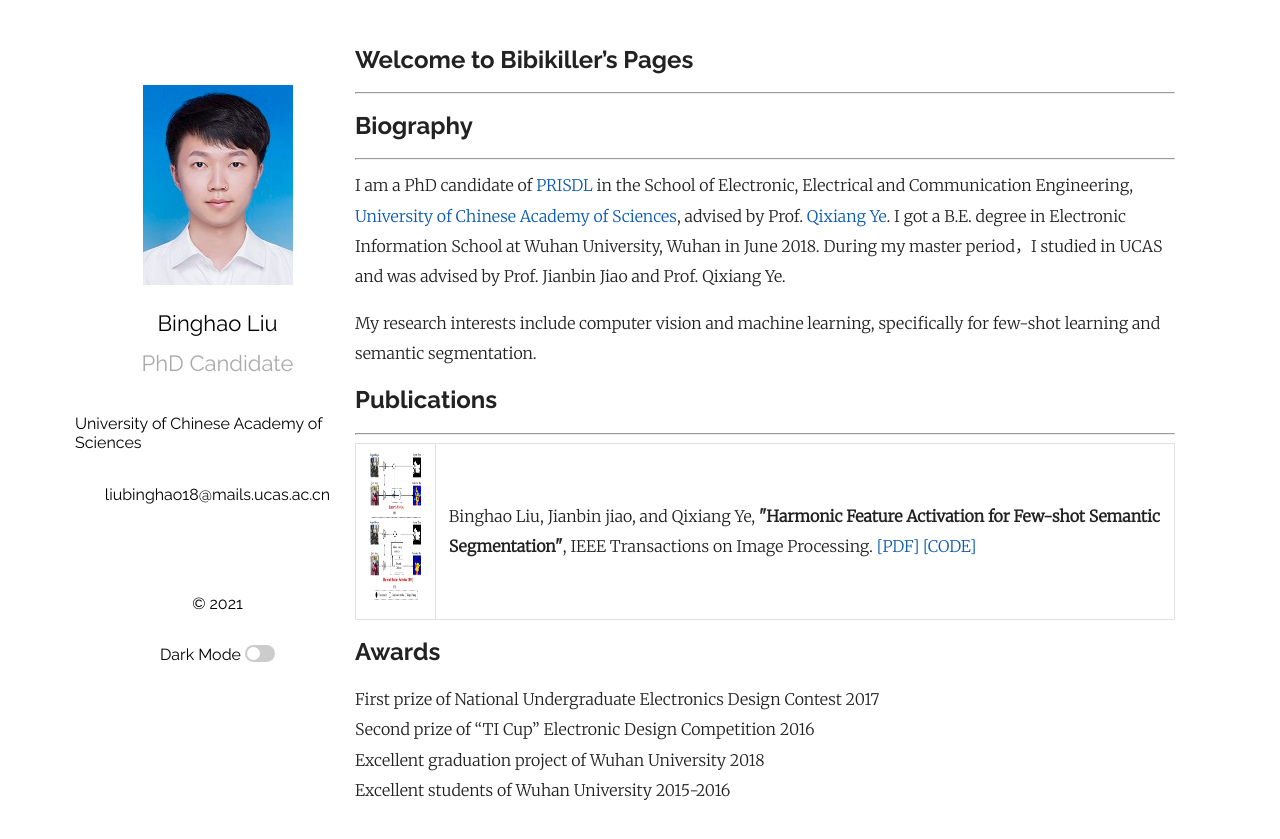
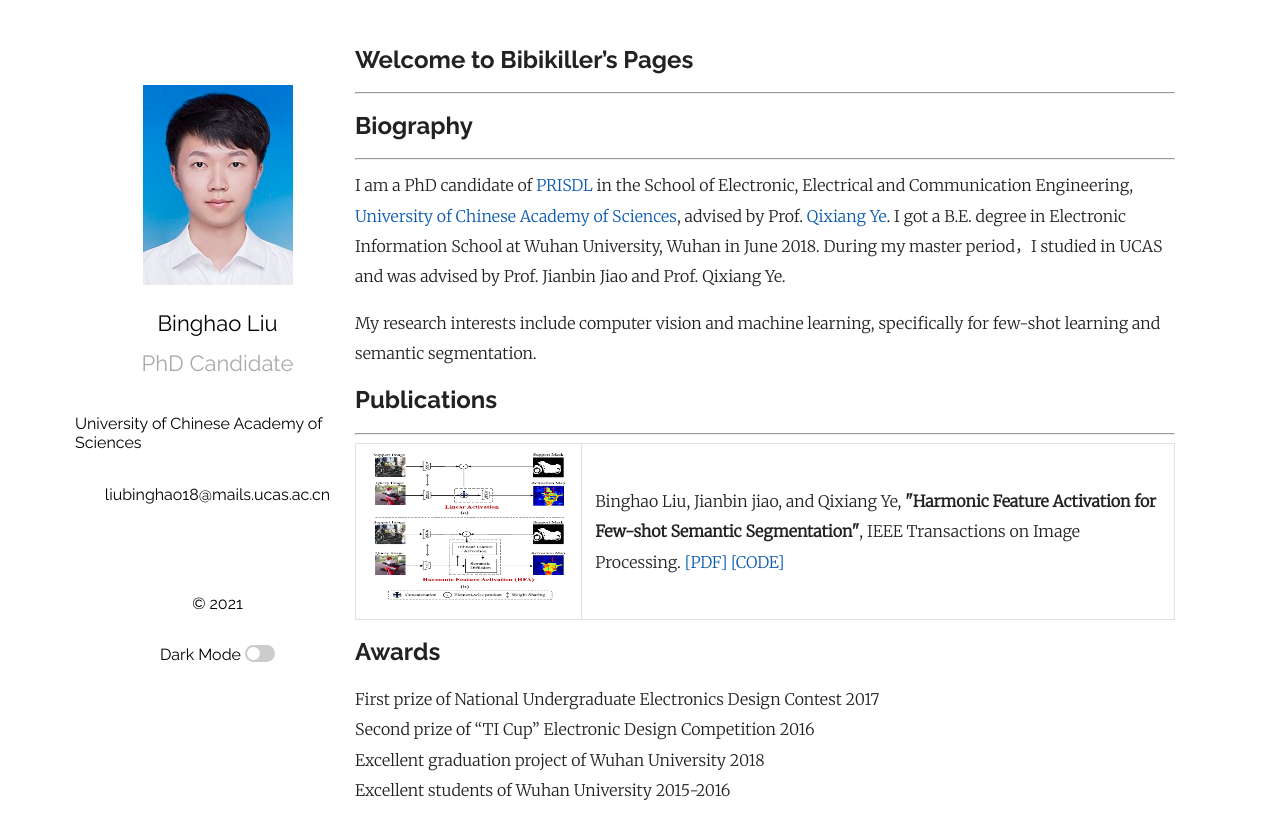
Before and after one commit to Bibikiller/Bibikiller.github.io, a Jekyll site: the page built from index.md, in a window 1280 px wide. Shown: the top 839 px of the page. Built offline with Jekyll 4.4.1, drawn with Linux system fonts in a browser that asks for light colours; some web fonts are replaced; our own code applies the rules of GitHub Pages for plain Markdown files; a script that is not in the unit is left out; comment, search, counter and statistics services are not loaded.

Commit message:
Update index.md

```diff
--- a/index.md
+++ b/index.md
@@ -11,7 +11,7 @@ My research interests include computer vision and machine learning, specifically
 ---
 <table border="1">
 <tr>
-<td><img src="/HFA.png"  height="150" width="100"></td>
+<td><img src="/HFA.png"  height="150" width="500"></td>
 <td>Binghao Liu, Jianbin jiao, and Qixiang Ye,
 <b>"Harmonic Feature Activation for Few-shot Semantic Segmentation"</b>,
 IEEE Transactions on Image Processing. <a href="https://ieeexplore.ieee.org/document/9356450">[PDF]</a> <a href="https://github.com/Bibikiller/HFA">[CODE]</a>
```
